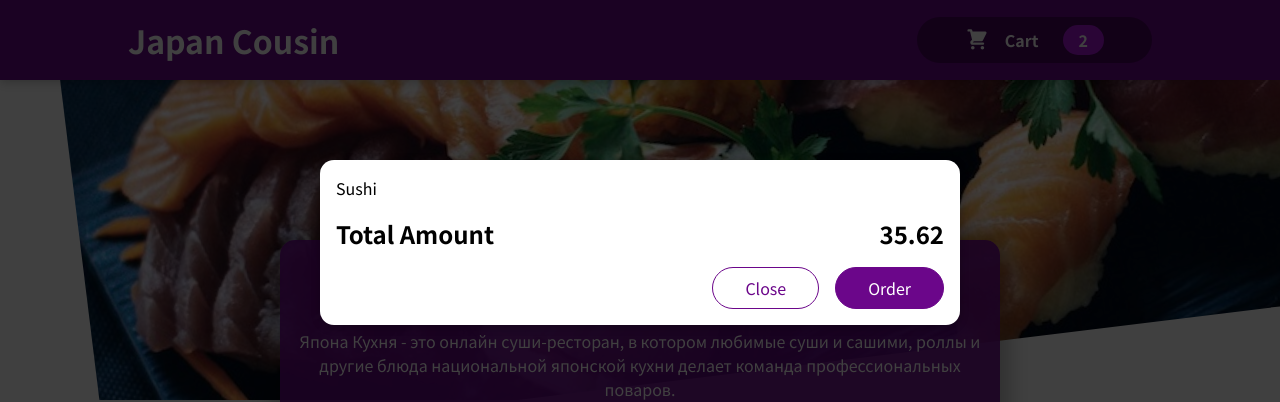
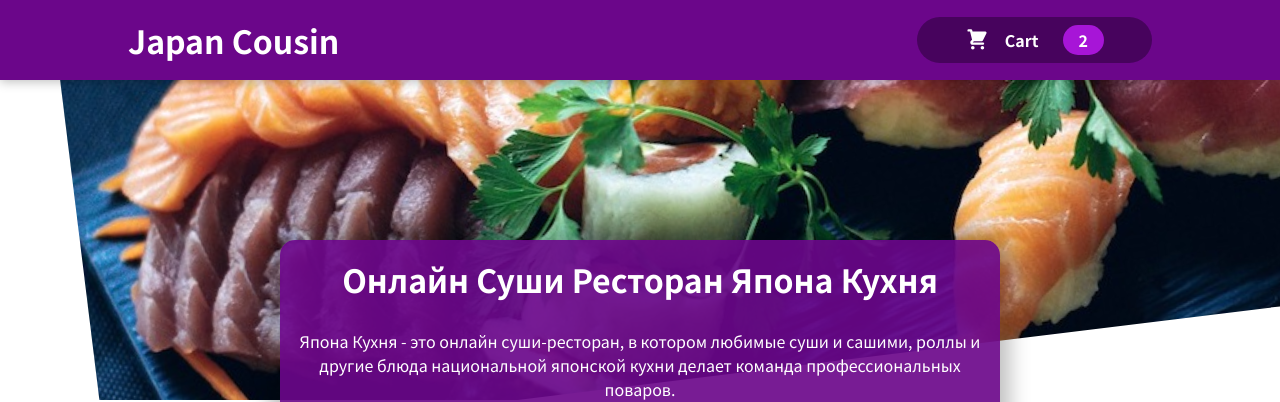
Before and after one commit to Bezobrazz/sushi-starter-code, a React (Create React App) app: page / in a window 1280 px wide. Shown: the top 402 px of the page. Built offline with nearby package versions, Linux system fonts and the light colour scheme.

Commit message:
Cart state handle added

```diff
--- a/src/App.js
+++ b/src/App.js
@@ -1,13 +1,23 @@
-import React from "react";
+import React, { useState } from "react";
 import Cart from "./components/Cart/Cart";
 import Header from "./components/Layout/Header";
 import Meals from "./components/Meals/Meals";
 
 function App() {
+  const [cartIsVisible, setCartIsVisible] = useState(false);
+
+  const showCartHandler = () => {
+    setCartIsVisible(true);
+  };
+
+  const hideCartHandler = () => {
+    setCartIsVisible(false);
+  };
+
   return (
     <React.Fragment>
-      <Header />
-      <Cart></Cart>
+      <Header onShowCart={showCartHandler} />
+      {cartIsVisible && <Cart onHideCart={hideCartHandler}></Cart>}
       <main>
         <Meals></Meals>
       </main>
--- a/src/components/Cart/Cart.jsx
+++ b/src/components/Cart/Cart.jsx
@@ -11,14 +11,16 @@
   );
 
   return (
-    <Modal>
+    <Modal onHideCart={props.onHideCart}>
       {cartItems}
       <div className={styles.total}>
         <span>Total Amount</span>
         <span>35.62</span>
       </div>
       <div className={styles.actions}>
-        <button className={styles["button--alt"]}>Close</button>
+        <button className={styles["button--alt"]} onClick={props.onHideCart}>
+          Close
+        </button>
         <button className={styles.button}>Order</button>
       </div>
     </Modal>
--- a/src/components/Layout/Header.jsx
+++ b/src/components/Layout/Header.jsx
@@ -8,7 +8,7 @@
     <React.Fragment>
       <header className={styles.header}>
         <h1>Japan Cousin</h1>
-        <HeaderCartButton></HeaderCartButton>
+        <HeaderCartButton onClick={props.onShowCart}></HeaderCartButton>
       </header>
       <div className={styles["main-image"]}>
         <img src={sushiImage} alt="sushi" />
--- a/src/components/Layout/HeaderCartButton.jsx
+++ b/src/components/Layout/HeaderCartButton.jsx
@@ -3,7 +3,7 @@
 
 const HeaderCartButton = (props) => {
   return (
-    <button className={styles.button}>
+    <button className={styles.button} onClick={props.onClick}>
       <span className={styles.icon}>
         <CartIcon></CartIcon>
       </span>
--- a/src/components/UI/Modal.jsx
+++ b/src/components/UI/Modal.jsx
@@ -3,7 +3,7 @@
 import ReactDOM from "react-dom";
 
 const Backdrop = (props) => {
-  return <div className={styles.backdrop} onClick={props.onClose}></div>;
+  return <div className={styles.backdrop} onClick={props.onHideCart}></div>;
 };
 
 const ModalWindow = (props) => {
@@ -20,7 +20,7 @@
   return (
     <React.Fragment>
       {ReactDOM.createPortal(
-        <Backdrop onClose={props.onClose} />,
+        <Backdrop onHideCart={props.onHideCart} />,
         portalElement
       )}
       {ReactDOM.createPortal(
```
Also changed, not shown: 1 other file (tests, documents, lock files or other folders).
